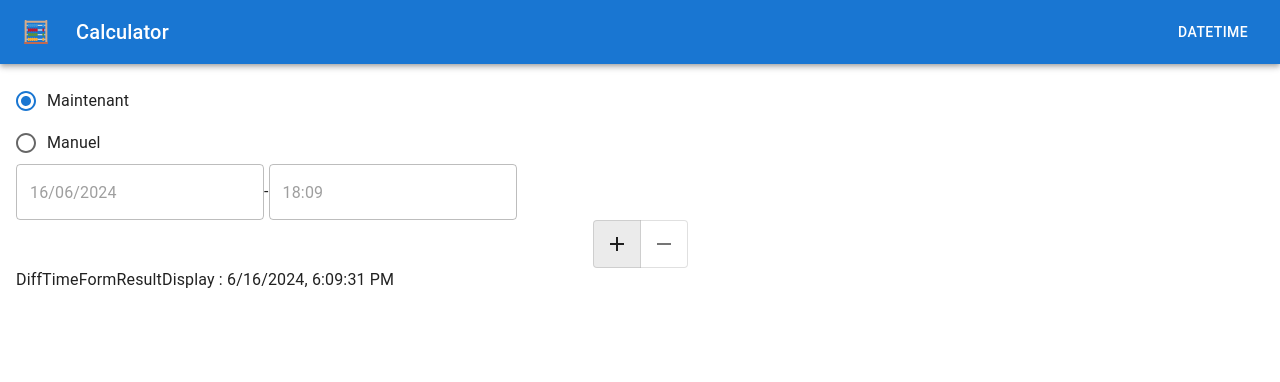
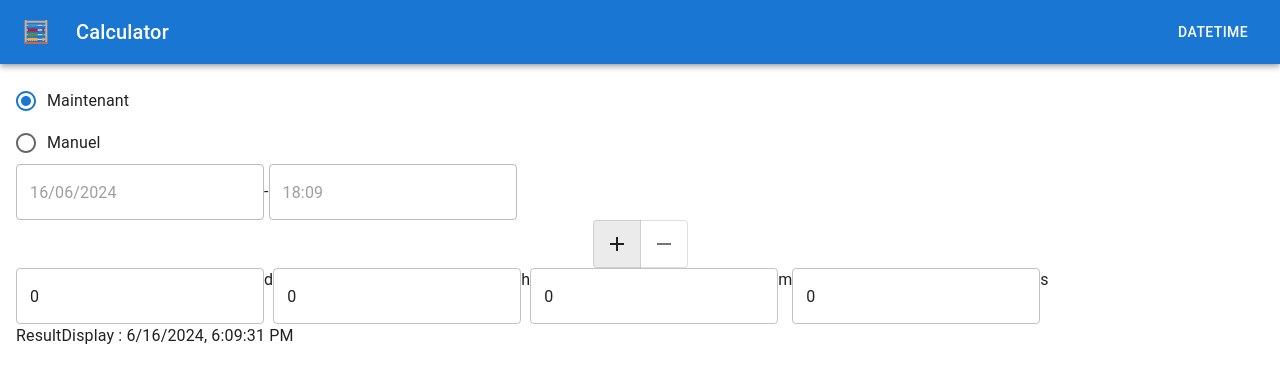
Before and after one commit to fzed51/calculator, a React (Vite) app: page /datetime in a window 1280 px wide. Shown: the top 382 px of the page. Built offline with nearby package versions, Linux system fonts and the light colour scheme.

Commit message:
finish functional calculator

```diff
--- a/src/components/datetime-calculator/diff-time-form.tsx
+++ b/src/components/datetime-calculator/diff-time-form.tsx
@@ -1,9 +1,44 @@
+import { Stack, TextField } from "@mui/material";
 import React, { FC } from "react";
 
-export interface DiffTimeFormProps { }
+export interface DiffTimeFormProps {
+    value: number
+    onChange: (v: number) => void
+}
 
-export const DiffTimeForm: FC<DiffTimeFormProps> = ({ }) => {
-    return <>DiffTimeForm</>;
+export function DiffTimeForm({ value, onChange }: DiffTimeFormProps) {
+    const totalSecond = Math.round(value / 1000)
+    const seconde = totalSecond % 60
+    const totalMinute = Math.floor(totalSecond / 60)
+    const minute = totalMinute % 60
+    const totalHoure = Math.floor(totalMinute / 60)
+    const houre = totalHoure % 60
+    const day = Math.floor(totalHoure / 24)
+    console.log({
+        totalSecond,
+        seconde,
+        totalMinute,
+        minute,
+        totalHoure,
+        houre,
+        day,
+    })
+
+    const handleChange = (d: number, h: number, m: number, s: number) => {
+        console.log({ d, h, m, s })
+        d = isNaN(d) ? 0 : d
+        h = isNaN(h) ? 0 : h
+        m = isNaN(m) ? 0 : m
+        s = isNaN(s) ? 0 : s
+        const ms = (((d * 24 + h) * 60 + m) * 60 + s) * 1000
+        onChange(ms)
+    }
+    return <Stack direction="row">
+        <TextField variant="outlined" value={day} onChange={(e) => handleChange(Number(e.target.value), houre, minute, seconde)} />d
+        <TextField variant="outlined" value={houre} onChange={(e) => handleChange(day, Number(e.target.value), minute, seconde)} />h
+        <TextField variant="outlined" value={minute} onChange={(e) => handleChange(day, houre, Number(e.target.value), seconde)} />m
+        <TextField variant="outlined" value={seconde} onChange={(e) => handleChange(day, houre, minute, Number(e.target.value),)} />s
+    </Stack>;
 };
 
 export default DiffTimeForm;
--- a/src/components/datetime-calculator/index.tsx
+++ b/src/components/datetime-calculator/index.tsx
@@ -19,9 +19,9 @@ export function DatetimeCalculator() {
     }, [startDatetime, operator, diffTime])
 
     return <Stack>
-        <StartDatetimeForm value={startDatetime} onChange={setStartDatetime} />
-        <OperatorForm value={operator} onChange={setOperator} />
-        <DiffTimeForm />
-        <ResultDisplay result={result} />
+        <StartDatetimeForm  value={startDatetime} onChange={setStartDatetime} />
+        <OperatorForm  value={operator} onChange={setOperator} />
+        <DiffTimeForm  value={diffTime} onChange={setDiffTime} />
+        <ResultDisplay  result={result} />
     </Stack>
 }
```
